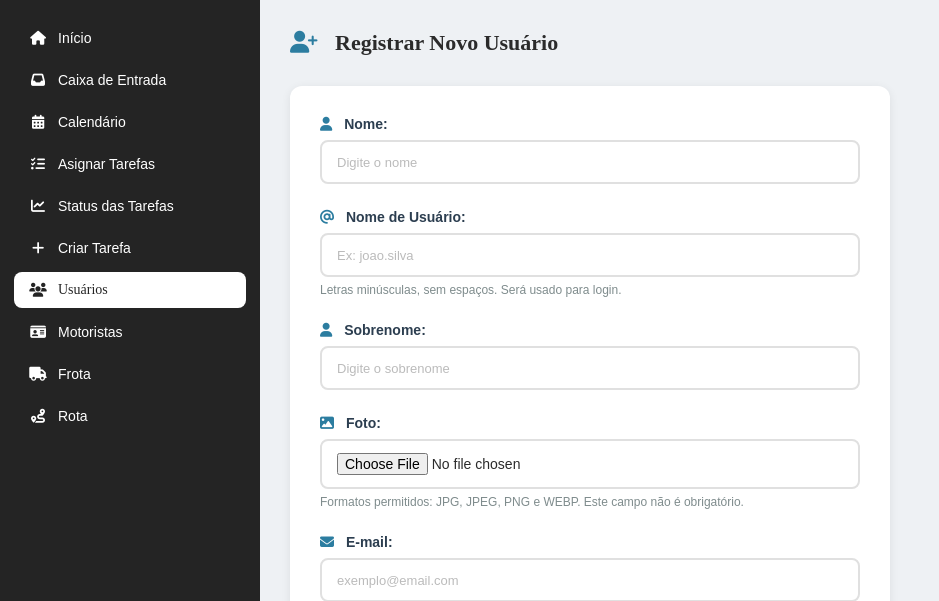
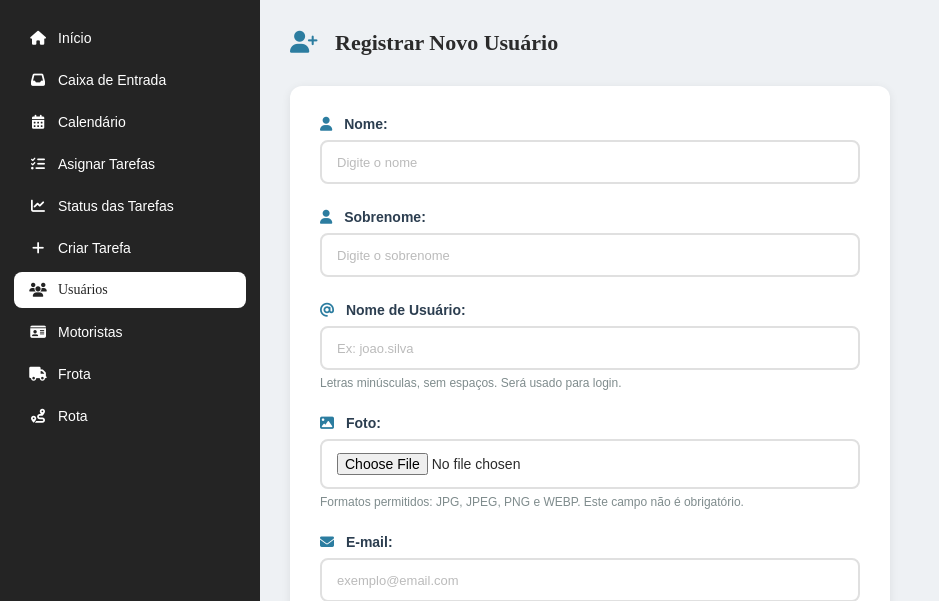
Before and after one commit to orlandomartinezdeveloper/logistica-db, a PHP site: page /dashboard/register.php in a window 1280 px wide. Shown: the part 64-665 px from the top of the page, without its empty margins (0-939 px from the left). Run offline with PHP 8.4, Linux system fonts and the light colour scheme; a user stored in the database is signed in; some web fonts are replaced.

Commit message:
fix: reordenar campos cadastro, remover margin-top search bar, cache-busting favicon

```diff
--- a/dashboard/css/style.css
+++ b/dashboard/css/style.css
@@ -632,7 +632,7 @@ body.no-scroll {
 .search-bar {
     display: flex;
     gap: 10px;
-    margin-top: 20px;
+    margin-top: 0;
     margin-bottom: 24px;
     max-width: 600px;
 }
--- a/dashboard/index.php
+++ b/dashboard/index.php
@@ -18,7 +18,7 @@ $user_name = $_SESSION['user_name'] ?? 'Usuário';
     <meta name="viewport" content="width=device-width, initial-scale=1.0">
 
     <!-- FAVICON -->
-    <link rel="icon" type="image/png" href="../../img/favicon.png">
+    <link rel="icon" type="image/png" href="../../img/favicon.png?v=2">
 
     <!-- CSS -->
     <link rel="stylesheet" href="css/style.css">
--- a/dashboard/register.php
+++ b/dashboard/register.php
@@ -63,7 +63,7 @@ if (isset($_GET['error']) && isset($errorMessages[$_GET['error']])) {
     <meta charset="UTF-8">
     <title>Registrar Usuário - Calebito</title>
     <meta name="viewport" content="width=device-width, initial-scale=1.0">
-    <link rel="icon" type="image/png" href="../../img/favicon.png">
+    <link rel="icon" type="image/png" href="../../img/favicon.png?v=2">
 
     <!-- CSS -->
     <link rel="stylesheet" href="css/style.css">
--- a/dashboard/users.php
+++ b/dashboard/users.php
@@ -29,7 +29,7 @@ $user_name = $_SESSION['user_name'] ?? 'Usuário';
     <meta name="viewport" content="width=device-width, initial-scale=1.0">
 
     <!-- FAVICON -->
-    <link rel="icon" type="image/png" href="../../img/favicon.png">
+    <link rel="icon" type="image/png" href="../../img/favicon.png?v=2">
 
     <!-- CSS -->
     <link rel="stylesheet" href="css/style.css">
--- a/dashboard/users_consultar.php
+++ b/dashboard/users_consultar.php
@@ -109,7 +109,7 @@ $current_user_id = (int)$_SESSION['user_id'];
     <meta name="viewport" content="width=device-width, initial-scale=1.0">
 
     <!-- FAVICON -->
-    <link rel="icon" type="image/png" href="../../img/favicon.png">
+    <link rel="icon" type="image/png" href="../../img/favicon.png?v=2">
 
     <!-- CSS -->
     <link rel="stylesheet" href="css/style.css">
--- a/dashboard/users_editar.php
+++ b/dashboard/users_editar.php
@@ -104,7 +104,7 @@ $user_name = $_SESSION['user_name'] ?? 'Usuário';
     <meta charset="UTF-8">
     <title>Calebito - Editar Usuário</title>
     <meta name="viewport" content="width=device-width, initial-scale=1.0">
-    <link rel="icon" type="image/png" href="../../img/favicon.png">
+    <link rel="icon" type="image/png" href="../../img/favicon.png?v=2">
 
     <!-- CSS -->
     <link rel="stylesheet" href="css/style.css">
```
Also changed, not shown: other parts of dashboard/register.php (+16 -16 lines).
